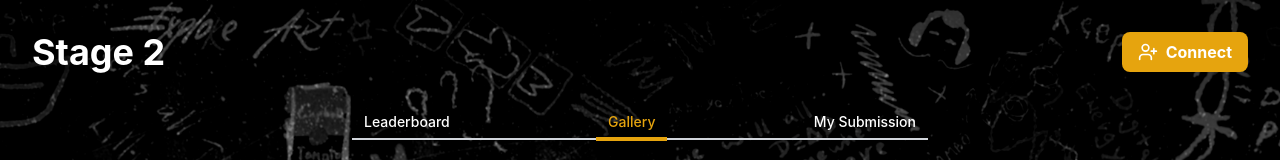
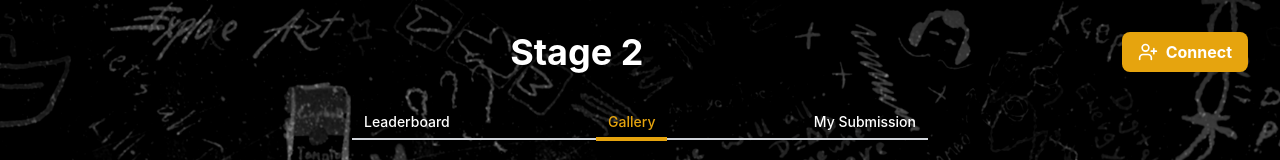
Before and after one commit to None-04/SitoPinguini, a React (Create React App) app: page / in a window 1280 px wide. Both pictures are taken after a click on the element "Gallery". Shown: the top 160 px of the page. Built offline with nearby package versions, Linux system fonts and the light colour scheme.

Commit message:
Update Gallery.js

```diff
--- a/src/components/Gallery.js
+++ b/src/components/Gallery.js
@@ -218,13 +218,17 @@ const Gallery = ({ backgroundImage = 'SitoPinguini.png' }) => {
 
   return (
     <div className="min-h-screen overflow-auto" style={backgroundStyle}>
-      <div className="max-w-7xl mx-auto px-4 sm:px-6 lg:px-8 relative z-10">
+      <div className="px-4 sm:px-6 lg:px-8 relative z-10">
         <div className="flex justify-between items-center my-8">
+          <div className="flex-grow text-center">
             <h1 className="text-4xl font-bold text-white">Stage 2</h1>
+          </div>
+          <div className="flex-none">
             <button className="bg-[rgb(230,164,14)] hover:bg-[rgb(194,134,0)] text-white font-bold py-2 px-4 rounded-lg flex items-center">
               <UserPlus size={20} className="mr-2" />
               Connect
             </button>
+          </div>
         </div>
 
         <Navigation
@@ -233,6 +237,7 @@ const Gallery = ({ backgroundImage = 'SitoPinguini.png' }) => {
           sections={['Leaderboard', 'Gallery', 'My Submission']}
         />
 
+        {activeSection === 'Gallery' && (
           <div className="mb-8 flex items-center justify-center space-x-4">
             <form onSubmit={handleSearch} className="flex-grow max-w-2xl">
               <div className="relative">
@@ -253,6 +258,7 @@ const Gallery = ({ backgroundImage = 'SitoPinguini.png' }) => {
             </form>
             <FilterDropdown onValueChange={handleFilterChange} />
           </div>
+        )}
 
         {activeSection === 'Leaderboard' && (
           <Section title="">
@@ -262,7 +268,7 @@ const Gallery = ({ backgroundImage = 'SitoPinguini.png' }) => {
 
         {activeSection === 'Gallery' && (
           <Section title="">
-            <div className="grid grid-cols-1 sm:grid-cols-2 md:grid-cols-3 lg:grid-cols-4 gap-4">
+            <div className="grid grid-cols-1 sm:grid-cols-2 md:grid-cols-3 lg:grid-cols-5 gap-4 w-5/6 mx-auto">
               {images.slice(0, visibleImages).map(image => (
                 <ImageCard
                   key={image.id}
```
Lines whose indentation alone changed are shown as unchanged.
